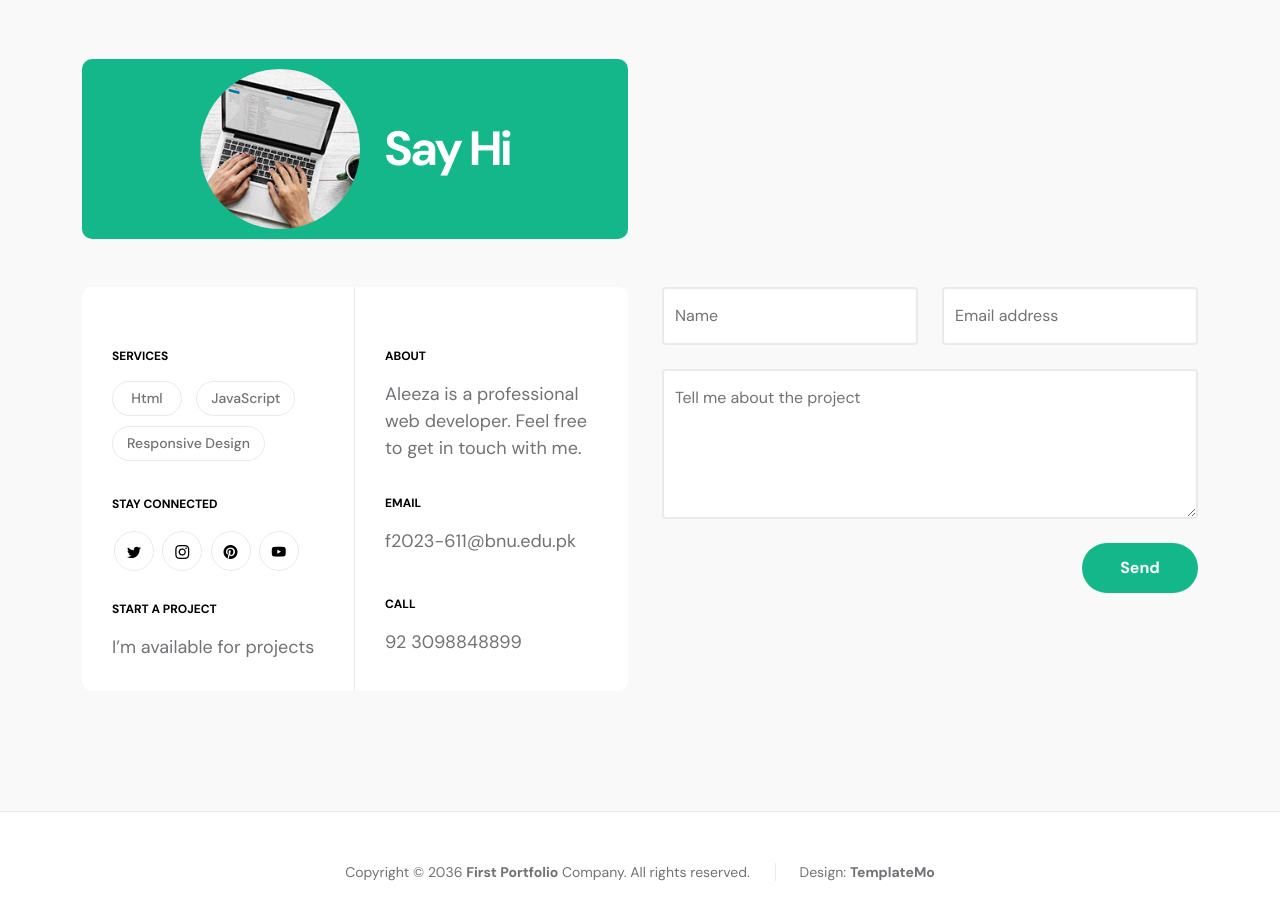
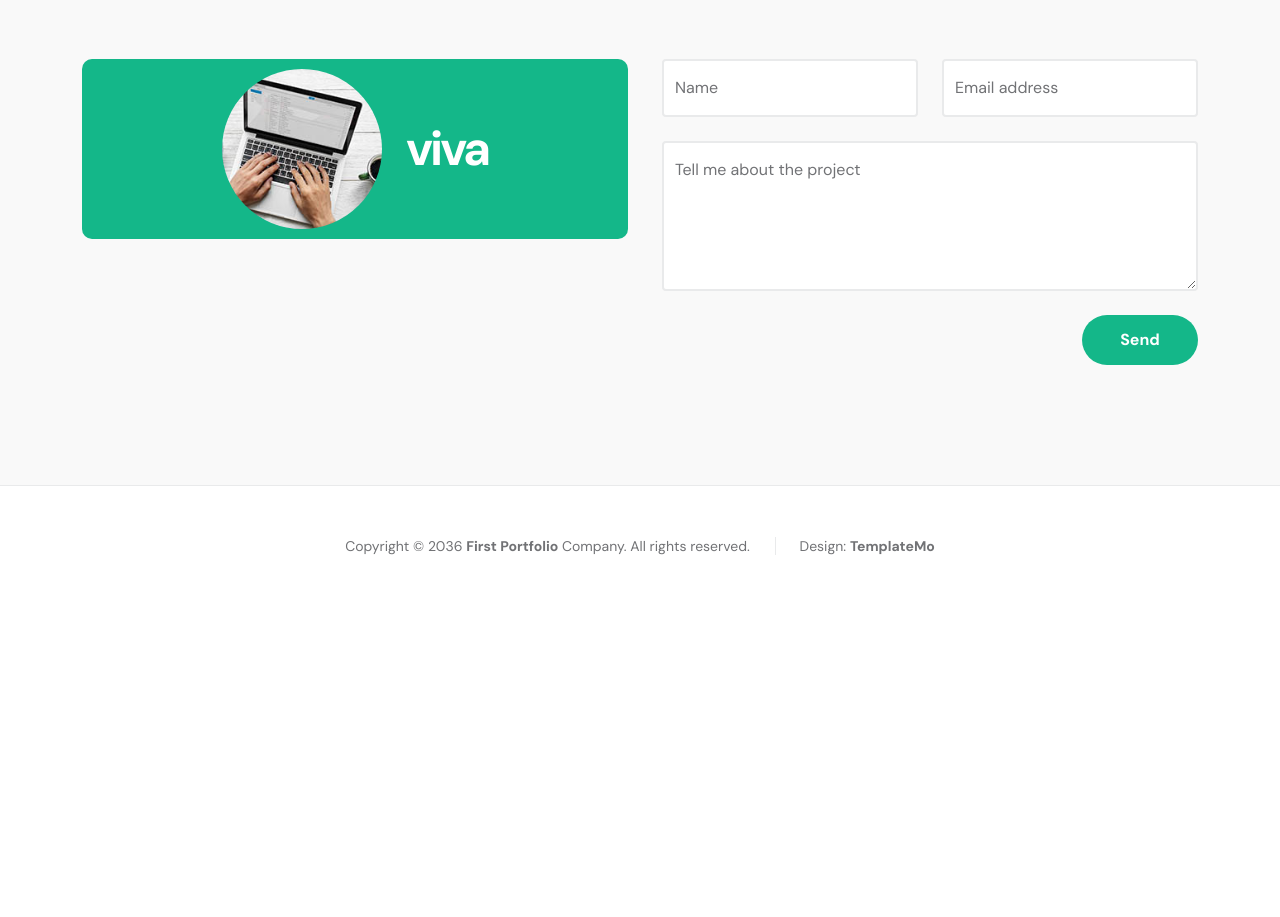
Before and after one commit to aleezaqaiser/portfoiloo, a plain HTML site: page index.html in a window 1280 px wide. Shown: the part 4820-5737 px from the top of the page. After the commit the page ends 5427 px from the top, so only its background shows below. Drawn offline with Linux system fonts and the light colour scheme.

Commit message:
Update index.html

```diff
--- a/index.html
+++ b/index.html
@@ -399,69 +399,15 @@ https://templatemo.com/tm-578-first-portfolio
                                 <div class="section-title-wrap d-flex justify-content-center align-items-center mb-5">
                                     <img src="images/aerial-view-man-using-computer-laptop-wooden-table.jpg" class="avatar-image img-fluid" alt="">
 
-                                    <h2 class="text-white ms-4 mb-0">Say Hi</h2>
+                                    <h2 class="text-white ms-4 mb-0">viva</h2>
                                 </div>
                             </div>
 
-                            <div class="clearfix"></div>
-
-                            <div class="col-lg-3 col-md-6 col-12 pe-lg-0">
-                                <div class="contact-info contact-info-border-start d-flex flex-column">
-                                    <strong class="site-footer-title d-block mb-3">Services</strong>
-
-                                    <ul class="footer-menu">
-                                        <li class="footer-menu-item"><a href="#" class="footer-menu-link">Html</a></li>
-
-                                        <li class="footer-menu-item"><a href="#" class="footer-menu-link">JavaScript</a></li>
-
-                                        <li class="footer-menu-item"><a href="#" class="footer-menu-link">Responsive Design</a></li>
 
 
-                                    </ul>
 
-                                    <strong class="site-footer-title d-block mt-4 mb-3">Stay connected</strong>
 
-                                    <ul class="social-icon">
-                                        <li class="social-icon-item"><a href="https://twitter.com/minthu" class="social-icon-link bi-twitter"></a></li>
 
-                                        <li class="social-icon-item"><a href="#" class="social-icon-link bi-instagram"></a></li>
-
-                                        <li class="social-icon-item"><a href="#" class="social-icon-link bi-pinterest"></a></li>
-
-                                        <li class="social-icon-item"><a href="https://www.youtube.com/templatemo" class="social-icon-link bi-youtube"></a></li>
-                                    </ul>
-
-                                    <strong class="site-footer-title d-block mt-4 mb-3">Start a project</strong>
-
-                                    <p class="mb-0">I’m available for projects</p>
-                                </div>
-                            </div>
-
-                            <div class="col-lg-3 col-md-6 col-12 ps-lg-0">
-                                <div class="contact-info d-flex flex-column">
-                                    <strong class="site-footer-title d-block mb-3">About</strong>
-
-                                    <p class="mb-2">
-                                        Aleeza is a professional web developer. Feel free to get in touch with me.
-                              </p>
-
-                                    <strong class="site-footer-title d-block mt-4 mb-3">Email</strong>
-
-                                    <p>
-                                        <a href="f2023-611@bnu.edu.pk">
-                                            f2023-611@bnu.edu.pk
-                                        </a>
-                                    </p>
-
-                                    <strong class="site-footer-title d-block mt-4 mb-3">Call</strong>
-
-                                    <p class="mb-0">
-                                        <a href="tel: 92 3098848899">
-                                          92 3098848899
-                                        </a>
-                                    </p>
-                                </div>
-                            </div>
 
                             <div class="col-lg-6 col-12 mt-5 mt-lg-0">
                                 <form action="#" method="get" class="custom-form contact-form" role="form">
```
